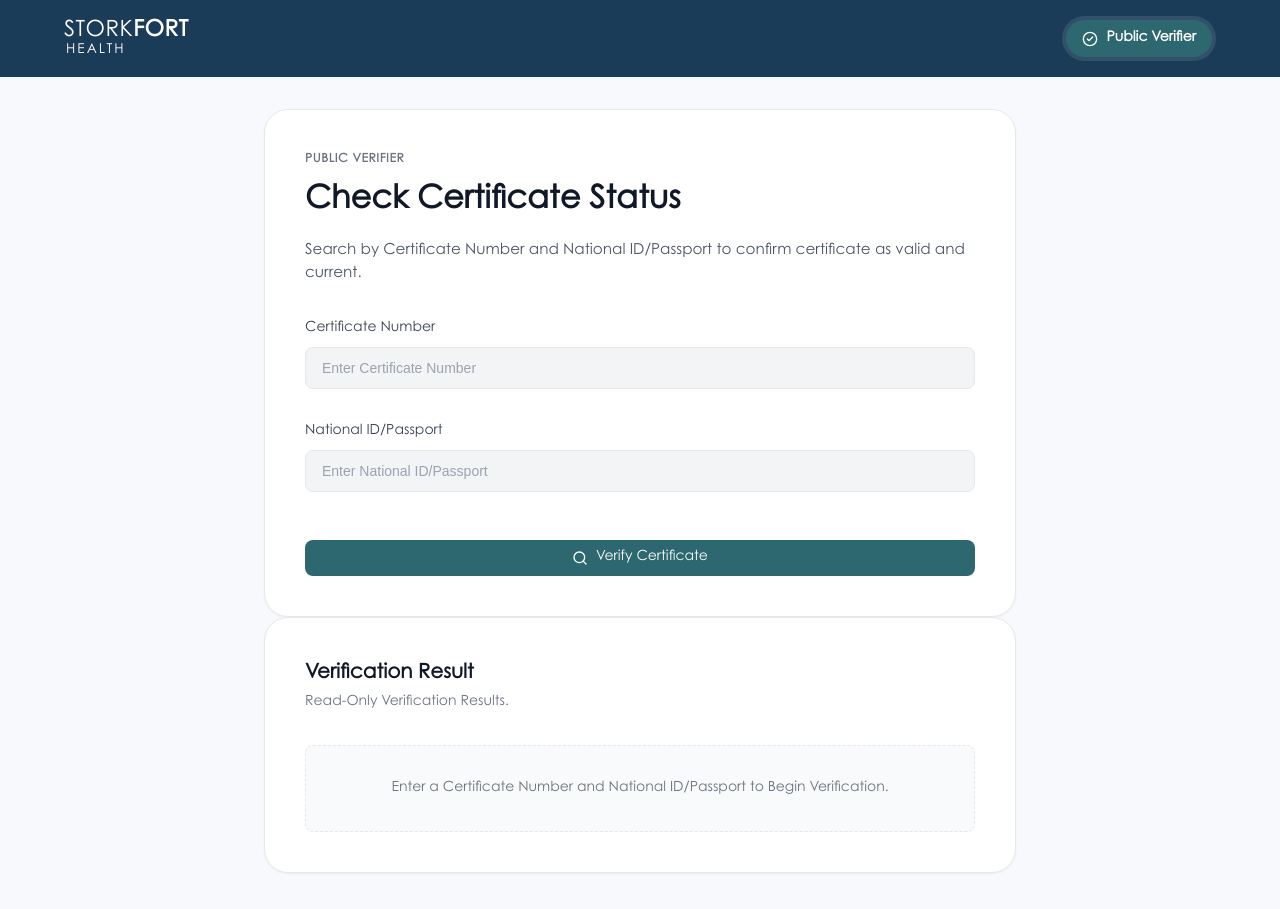
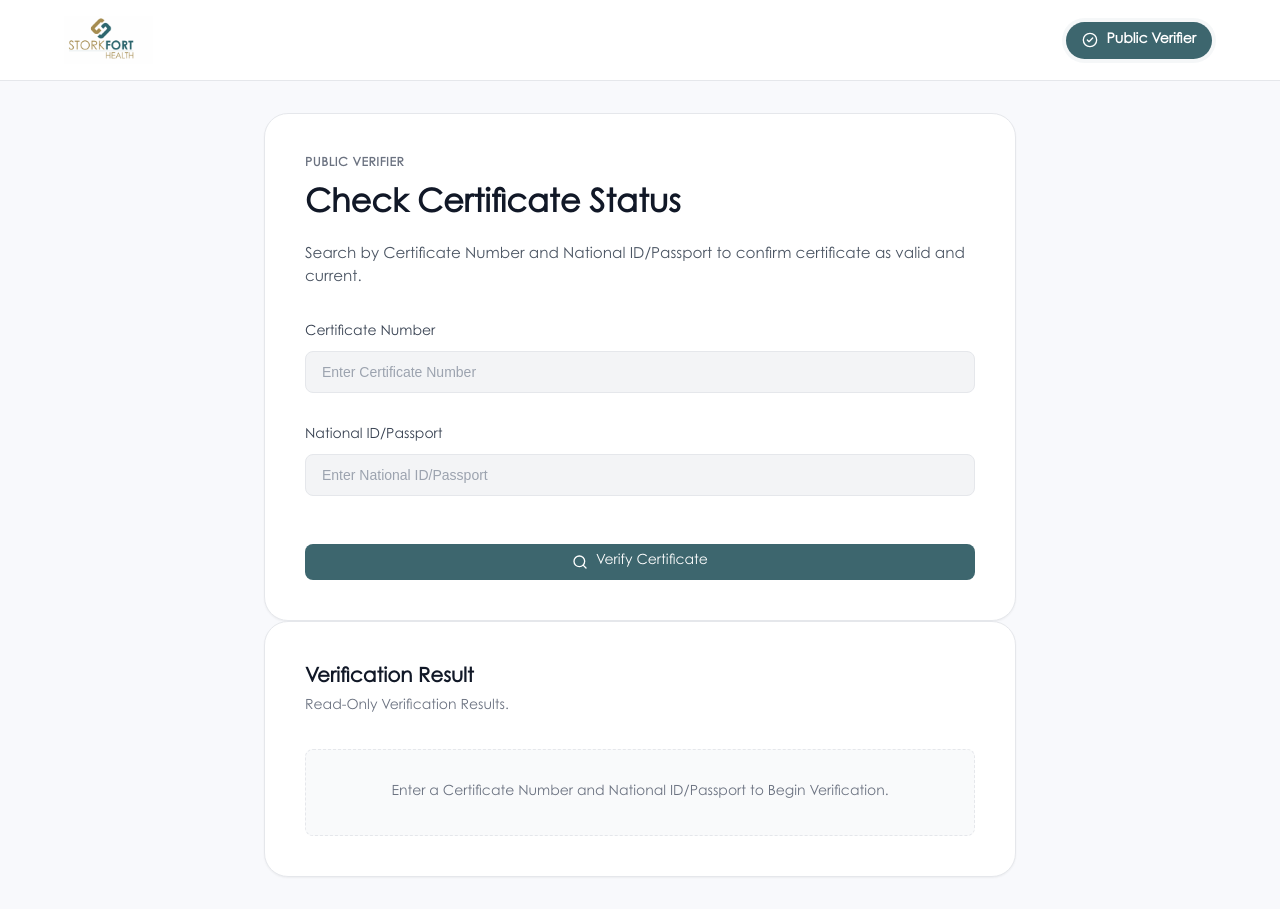
Before and after one commit to Frankmona/storkhealth, a Next.js app: page / in a window 1280 px wide. Built offline with nearby package versions, Linux system fonts and the light colour scheme.

Commit message:
Update colors to official RGB codes and use image logo

```diff
--- a/src/app/globals.css
+++ b/src/app/globals.css
@@ -1,9 +1,9 @@
 :root {
   /* Colors */
-  --color-primary: #2d676f;
-  --color-primary-hover: #1f484d;
-  --color-secondary: #1b3c59;
-  --color-accent: #9c9132;
+  --color-primary: #3d666e;
+  --color-primary-hover: #2c4a50;
+  --color-secondary: #a28e59;
+  --color-accent: #a28e59;
 
   --color-bg: #f8f9fc;
   --color-surface: #ffffff;
@@ -124,14 +124,15 @@ button {
 
 .btn-nav {
   background-color: transparent;
-  color: white;
+  color: var(--color-primary);
   padding: 0.5rem 1rem;
 }
 .btn-nav:hover {
-  background-color: rgba(255,255,255,0.1);
+  background-color: rgba(61, 102, 110, 0.1);
 }
 .btn-nav.active {
   background-color: var(--color-primary);
+  color: white;
   font-weight: 600;
 }
 
@@ -183,11 +184,12 @@ button {
   align-items: center;
 }
 
-/* Header dark navy */
+/* Header */
 .header-dark {
-  background-color: var(--color-secondary);
+  background-color: var(--color-surface);
   padding: 1rem;
-  color: white;
+  color: var(--color-primary);
+  border-bottom: 1px solid var(--color-border);
 }
 
 /* Utility classes */
--- a/src/components/TopNavigation.tsx
+++ b/src/components/TopNavigation.tsx
@@ -15,18 +15,12 @@ export function TopNavigation() {
     <div className="header-dark">
       <div className="container flex items-center justify-between">
         <div className="flex items-center gap-4">
-          <div style={{ display: 'flex', flexDirection: 'column', alignItems: 'flex-start', lineHeight: 1.1 }}>
-            <div style={{ fontSize: '1.4rem', letterSpacing: '0.02em', display: 'flex', alignItems: 'center' }}>
-              <span style={{ fontWeight: 400 }}>STORK</span>
-              <span style={{ fontWeight: 700 }}>FORT</span>
-            </div>
-            <div style={{ fontSize: '0.85rem', letterSpacing: '0.15em', fontWeight: 400, marginLeft: '2px' }}>
-              HEALTH
-            </div>
+          <div style={{ display: 'flex', alignItems: 'center' }}>
+            <img src="/logo.png" alt="Storkfort Health Logo" style={{ height: '48px', width: 'auto' }} />
           </div>
         </div>
 
-        <div className="flex items-center gap-2" style={{ backgroundColor: 'rgba(255,255,255,0.1)', padding: '0.25rem', borderRadius: 'var(--radius-full)' }}>
+        <div className="flex items-center gap-2" style={{ backgroundColor: 'rgba(61, 102, 110, 0.05)', padding: '0.25rem', borderRadius: 'var(--radius-full)' }}>
           <Link href="/" className={`btn btn-nav ${pathname === '/' ? 'active' : ''}`} style={{ borderRadius: 'var(--radius-full)' }}>
             <CheckCircle2 size={16} /> Public Verifier
           </Link>
```
Also changed, not shown: public/logo.png (added).
